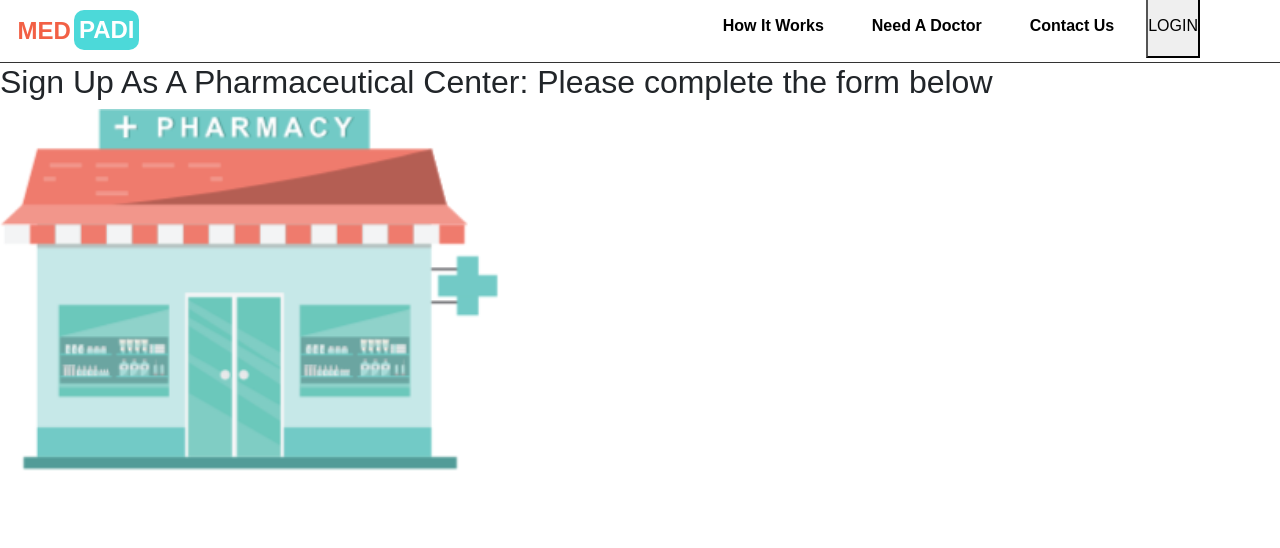
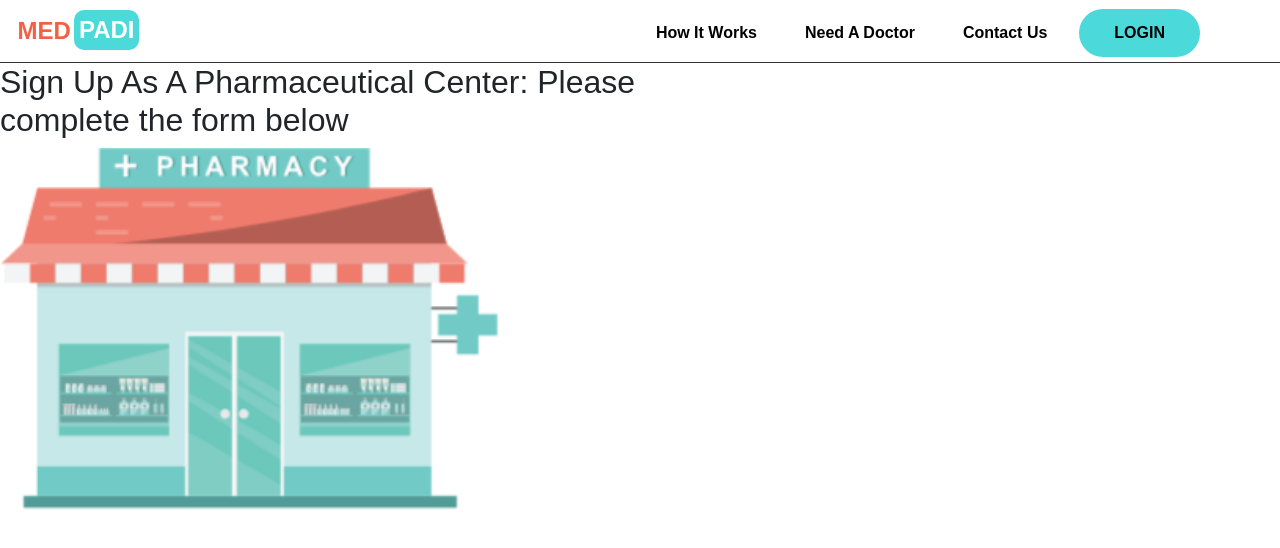
Before and after one commit to cmcWebCode40/Hospital_mgt_system_FE_reactjs_track, a React (Create React App) app: page /signup-pharmacy in a window 1280 px wide. Shown: the top 548 px of the page. Built offline with nearby package versions, Linux system fonts and the light colour scheme; the HTML template or start-up script is replaced by a standard one.

Commit message:
merged edited component

```diff
--- a/src/components/header/Header.js
+++ b/src/components/header/Header.js
@@ -11,7 +11,7 @@ const Header = () => {
 			<div>
                 <div>
                 <NavItems />
-                <button>LOGIN</button>
+                <a  href="www.test.com" className="button">LOGIN</a>
                 </div>
 
 			</div>
```
